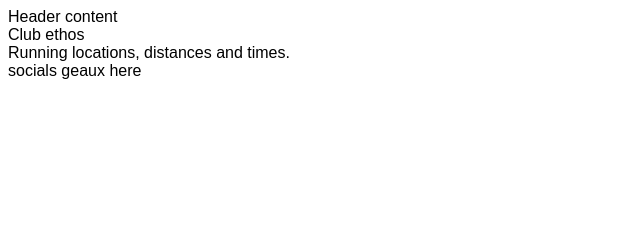
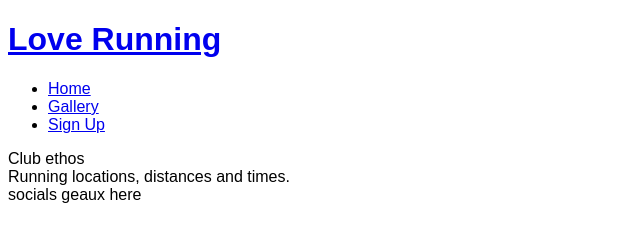
Before and after one commit to WSMorrison/love_running, a plain HTML site: page index.html in a window 1280 px wide. Shown: the whole page, without its empty margins (0-640 px from the left). Drawn offline with Linux system fonts and the light colour scheme.

Commit message:
Added index with index links, formatting

```diff
--- a/index.html
+++ b/index.html
@@ -11,7 +11,22 @@
     <title>Love Running</title>
 </head>
 <body>
-    <header>Header content</header>
+    <header>
+        <a href="index.html">
+            <h1>Love Running</h1>
+        </a>
+        <ul>
+            <li>
+                <a href="index.html">Home</a>
+            </li>
+            <li>
+                <a href="#">Gallery</a>
+            </li>
+            <li>
+                <a href="#">Sign Up</a>
+            </li>
+        </ul>
+    </header>
     <section>
         Club ethos
     </section>
```
